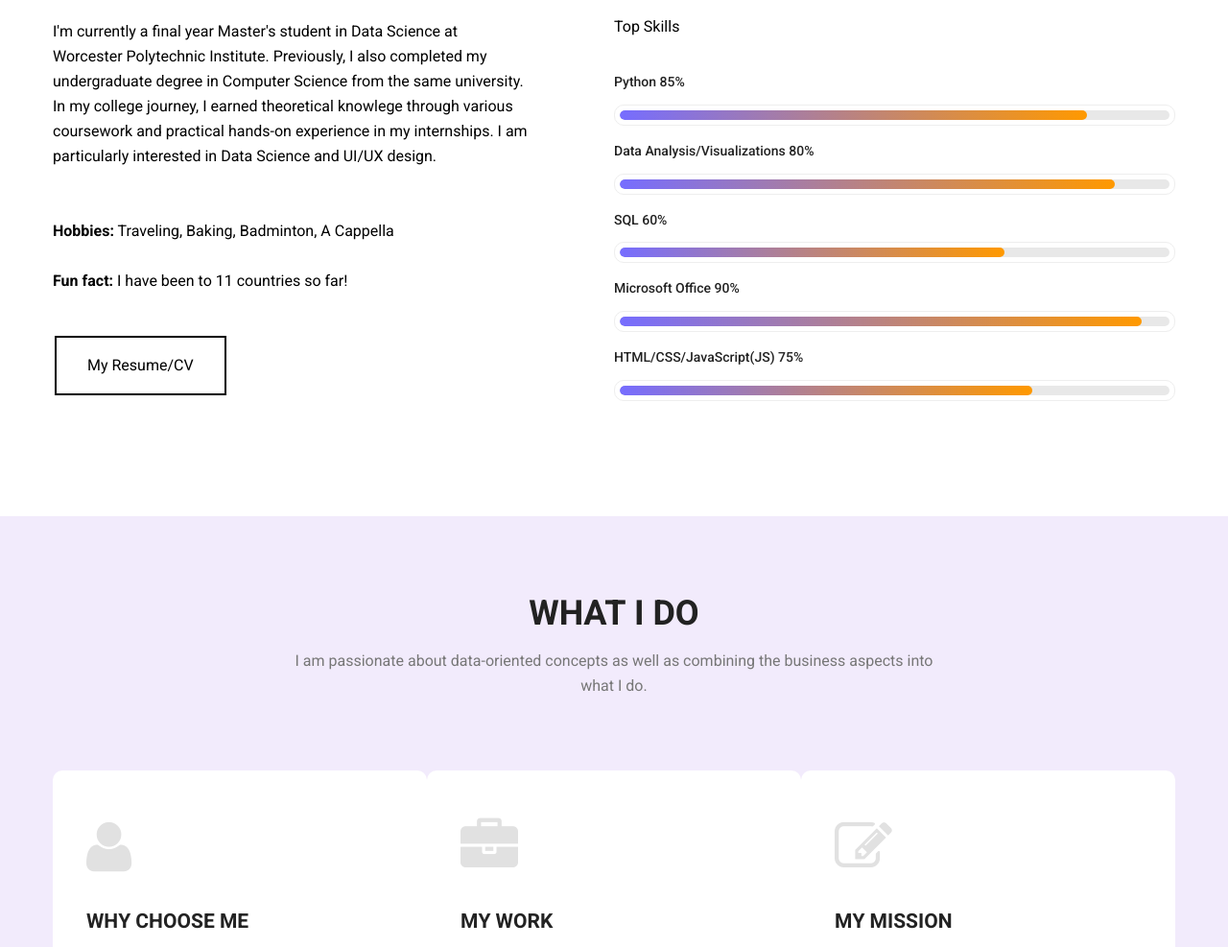
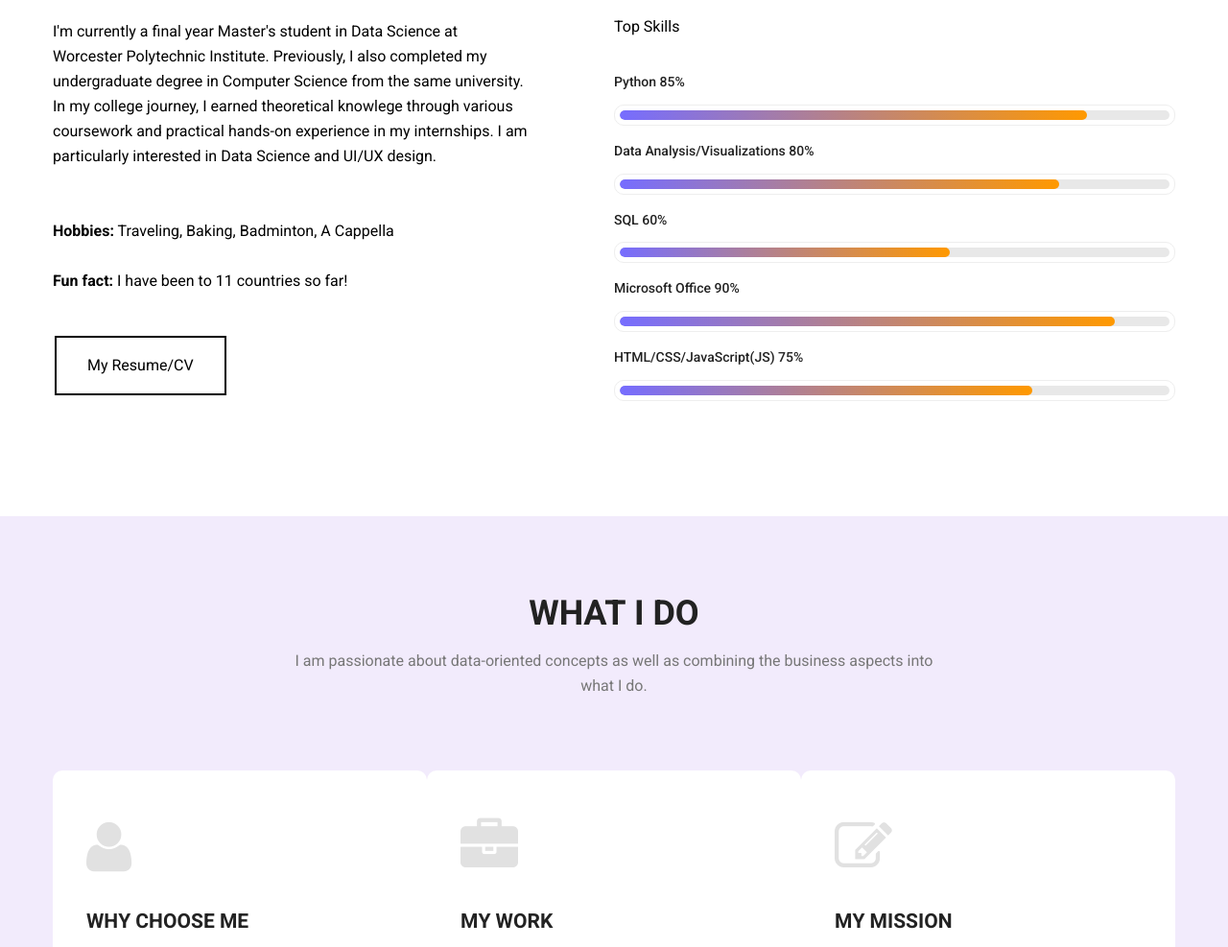
Before and after one commit to vanand23/vanand23.github.io, a plain HTML site: page index.html in a window 1280 px wide. Shown: the part 955-1942 px from the top of the page at 96% size. Drawn offline with Linux system fonts and the light colour scheme.

Commit message:
Vandana's Portfolio

```diff
--- a/index.html
+++ b/index.html
@@ -128,7 +128,7 @@
 										<h4>Data Analysis/Visualizations <span class="counter">80</span>%</h4>
 										<div class="progress_br">
 											<div class="progress">
-												<div class="progress-bar" role="progressbar" aria-valuenow="90" aria-valuemin="0" aria-valuemax="100"></div>
+												<div class="progress-bar" role="progressbar" aria-valuenow="80" aria-valuemin="0" aria-valuemax="100"></div>
 											</div>
 										</div>
 									</div>
@@ -136,7 +136,7 @@
 										<h4>SQL <span class="counter">60</span>%</h4>
 										<div class="progress_br">
 											<div class="progress">
-												<div class="progress-bar" role="progressbar" aria-valuenow="70" aria-valuemin="0" aria-valuemax="100"></div>
+												<div class="progress-bar" role="progressbar" aria-valuenow="60" aria-valuemin="0" aria-valuemax="100"></div>
 											</div>
 										</div>
 									</div>
@@ -144,7 +144,7 @@
 										<h4>Microsoft Office <span class="counter">90</span>%</h4>
 										<div class="progress_br">
 											<div class="progress">
-												<div class="progress-bar" role="progressbar" aria-valuenow="95" aria-valuemin="0" aria-valuemax="100"></div>
+												<div class="progress-bar" role="progressbar" aria-valuenow="90" aria-valuemin="0" aria-valuemax="100"></div>
 											</div>
 										</div>
 									</div>
```
